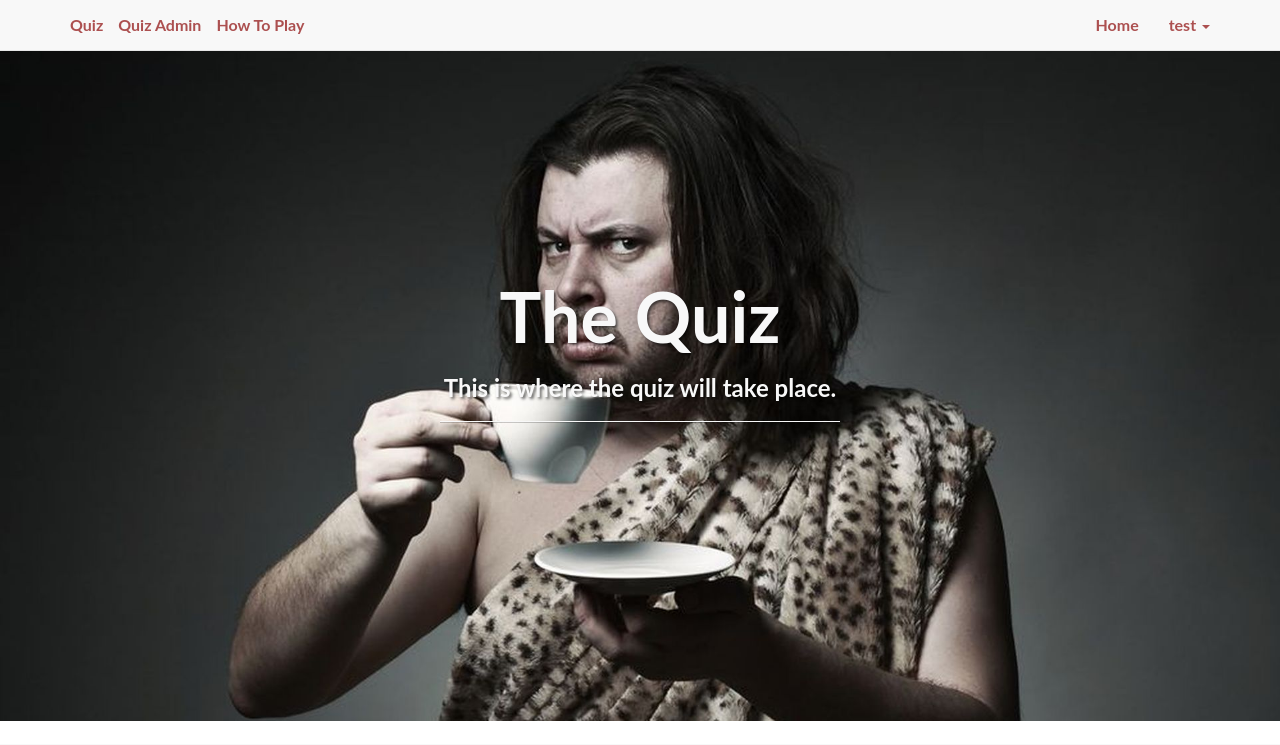
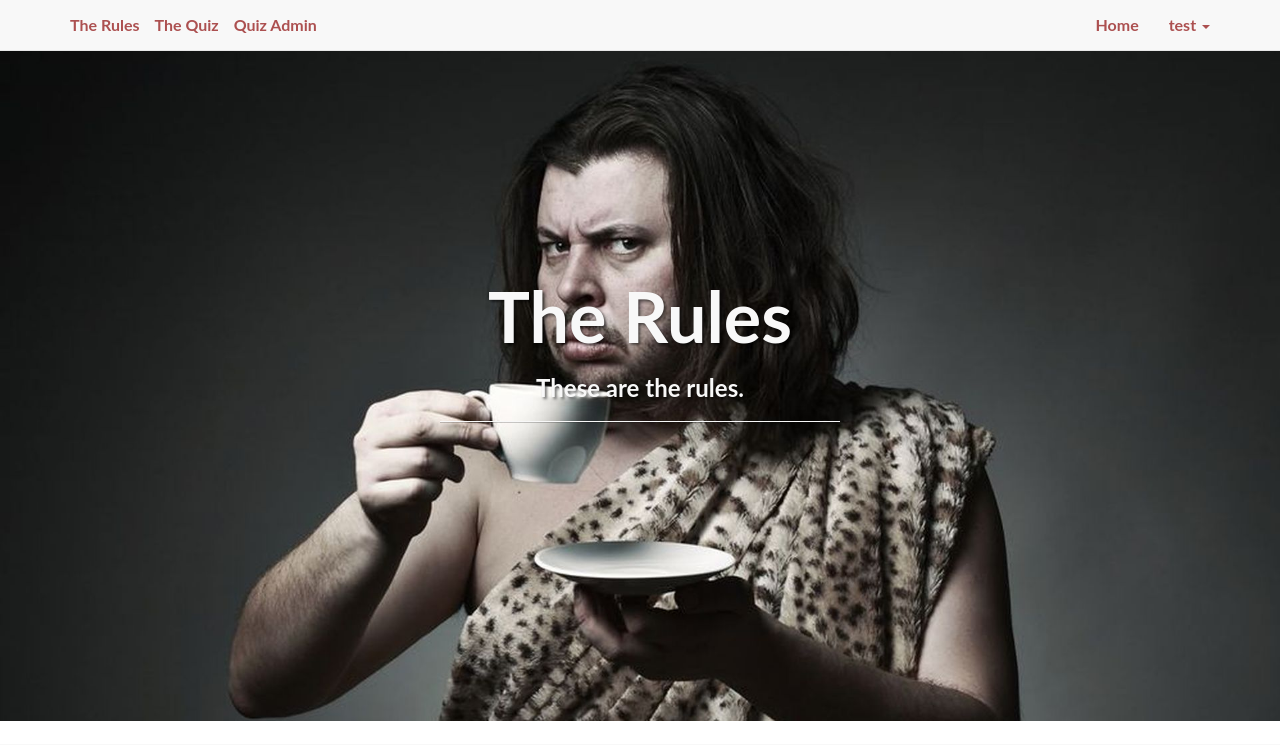
Before and after one commit to Dszedlak/Python-Flask-Quiz-App, a Flask app: page / in a window 1280 px wide. Shown: the top 745 px of the page. Run offline with Flask 2, Linux system fonts and the light colour scheme; a user stored in the database is signed in; parts of the project's set-up code (start-up, migrations or seed data) failed here and were passed over; some libraries are stand-ins or nearby versions.

Commit message:
Changes to html and session logic - is_quiz_admin now works

```diff
--- a/app/store/views.py
+++ b/app/store/views.py
@@ -11,7 +11,7 @@ import os.path
 
 from app import engine
 from .forms import app
-from ..models import add_music, load_music, session, login_required, search_music
+from ..models import add_music, load_music, session, login_required, search_music, is_quiz_admin
 import json
 
 app.config["IMAGE_UPLOADS"] = "app/static/img/uploads"
@@ -37,7 +37,7 @@ def browse_store():
     return render_template('store/browse.html', records=records, title='Browse Store', )
 
 @store.route('/store/add', methods=['GET', 'POST'])
-@login_required
+@is_quiz_admin
 def add_record():
 
     form = AddRecordForm()
--- a/app/templates/base.html
+++ b/app/templates/base.html
@@ -20,10 +20,10 @@
                   <span class="icon-bar"></span>
                   <span class="icon-bar"></span>
               </button>
-              <a class="navbar-brand topnav" href="{{ url_for('home.homepage') }}">Quiz</a>
+              <a class="navbar-brand topnav" href="{{ url_for('home.homepage') }}">The Rules</a>
               {% if session['logged_in'] %}
-              <a class="navbar-brand topnav" href="{{ url_for('store.browse_store') }}">Quiz Admin</a>
-              <a class="navbar-brand topnav" href="{{ url_for('store.add_record') }}">How To Play</a>
+              <a class="navbar-brand topnav" href="{{ url_for('store.browse_store') }}">The Quiz</a>
+              <a class="navbar-brand topnav" href="{{ url_for('store.add_record') }}">Quiz Admin</a>
               {% endif %}
           </div>
           <div>
--- a/app/templates/home/index.html
+++ b/app/templates/home/index.html
@@ -8,8 +8,8 @@
         <div class="row">
             <div class="col-lg-12">
                 <div class="intro-message">
-                    <h1>The Quiz</h1>
-                    <h3>This is where the quiz will take place.</h3>
+                    <h1>The Rules</h1>
+                    <h3>These are the rules.</h3>
                     <hr class="intro-divider">
                     </ul>
                 </div>
```
Also changed, not shown: app/models.py (+18 -3 lines), database.db.
